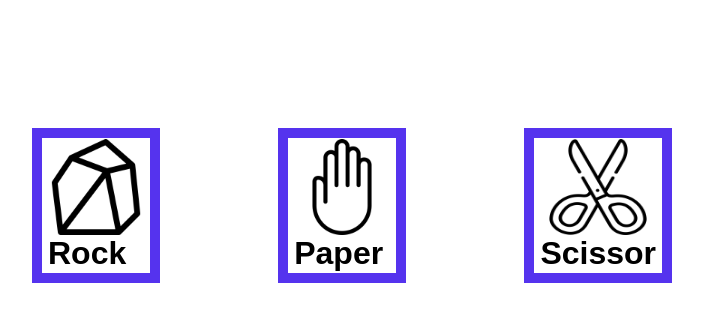
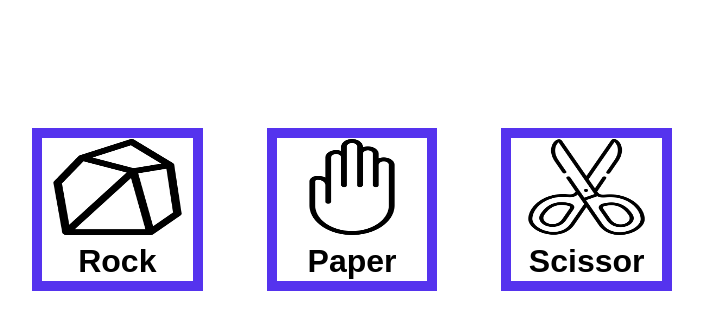
Before and after one commit to PPKan/RockPaperScissors, a plain HTML site: page index.html in a window 1280 px wide. Shown: the top 309 px of the page, without its empty margins (288-991 px from the left). Drawn offline with Linux system fonts and the light colour scheme.

Commit message:
change gap and positions

```diff
--- a/style.css
+++ b/style.css
@@ -13,16 +13,20 @@ body {
 .buttons {
     display: flex;
     justify-content: space-between;
-    gap: 3em;
+    gap: 4em;
 }
 
 .buttons > * {
+    flex: 1;
     display: flex;
     flex-direction: column;
+    justify-content: center;
+    align-items: center;
     border: 8pt solid rgb(85, 51, 238);
     background: rgb(255, 255, 255);
     font-size: 2em;
     font-weight: bold;
+    gap: 0.25em;
 }
 
 .buttons > *:hover {
```
